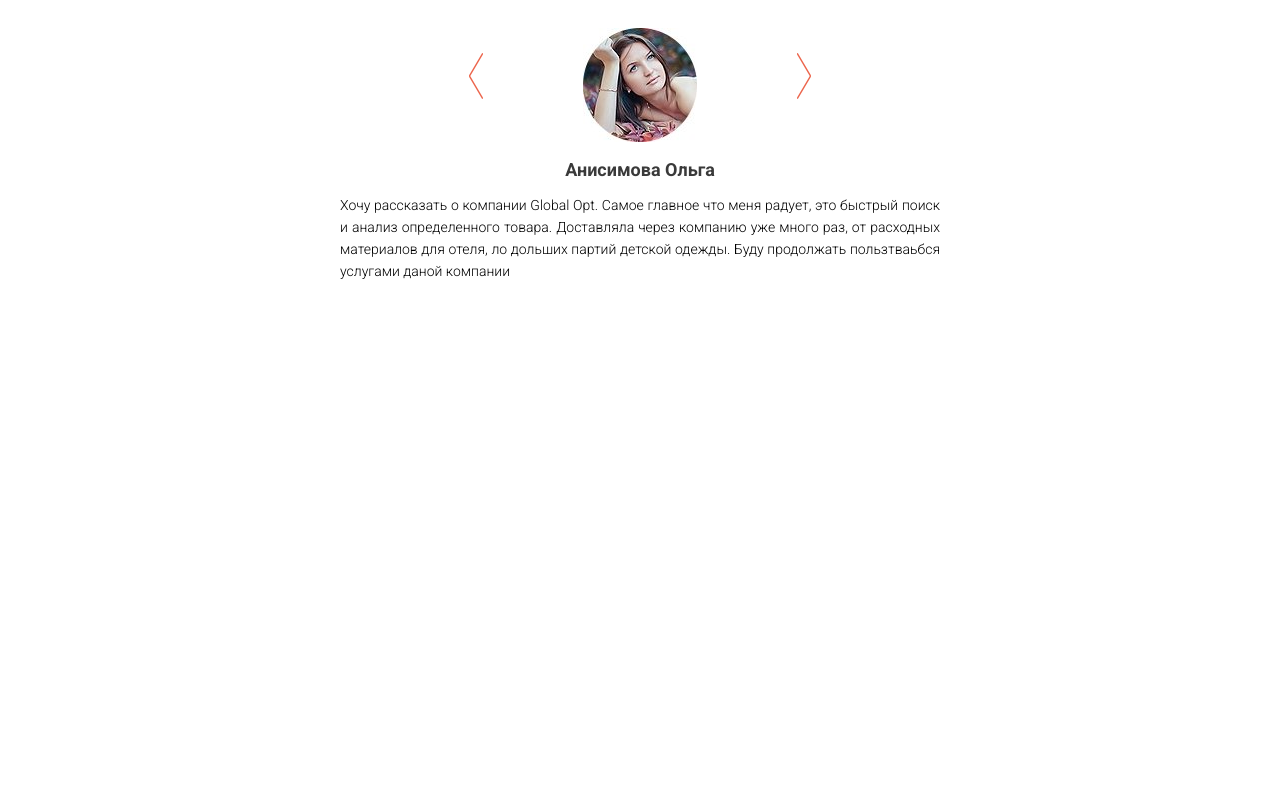
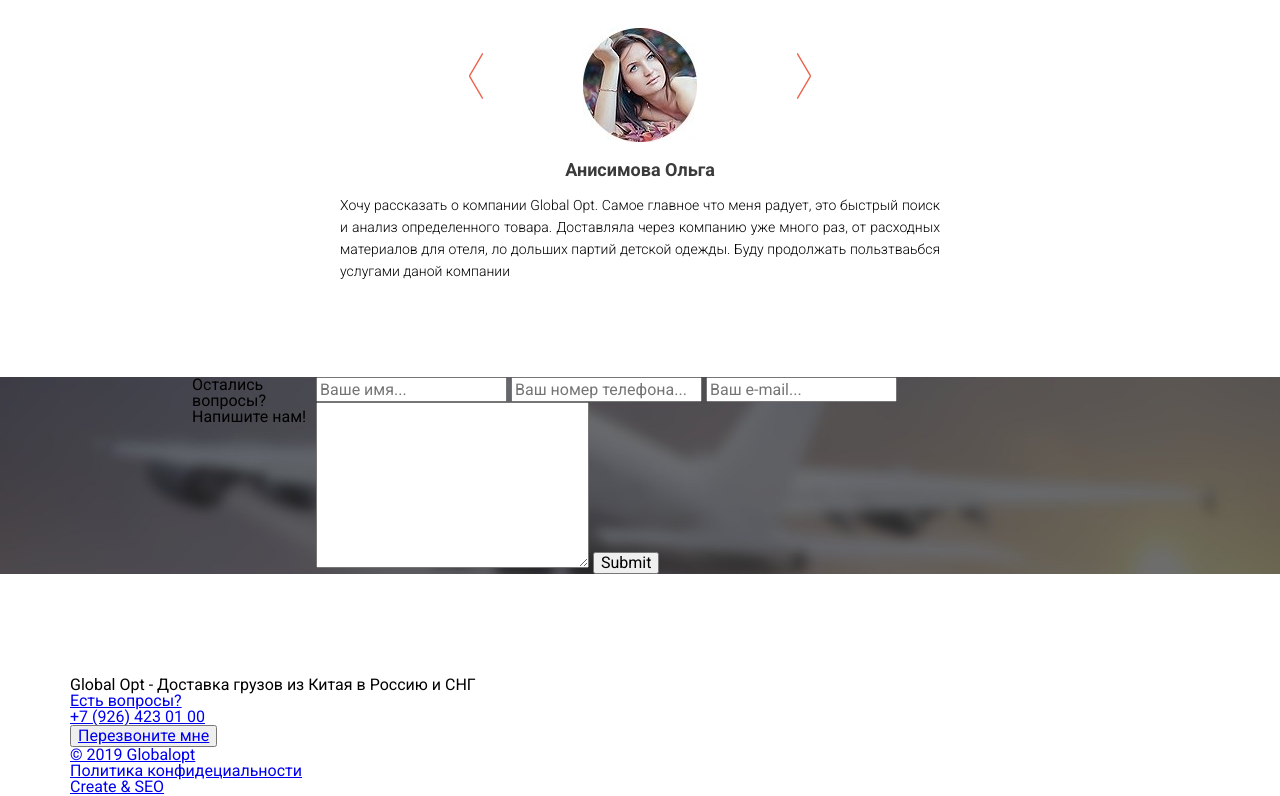
Before and after one commit to AndreiYa/globalopt, a plain HTML site: page index.html in a window 1280 px wide. Shown: the part 4338-5134 px from the top of the page. Before the commit the page ends 4715 px from the top, so only its background shows below. Drawn offline with nearby package versions, Linux system fonts and the light colour scheme; a script that the page names is missing.

Commit message:
Add files via upload

```diff
--- a/index.html
+++ b/index.html
@@ -340,36 +340,66 @@
 
 <!-- start feedback -->
 
-<!-- <section class="feedback">
+<section class="feedback">
     <div class="feedback_container container">
         <div class="feedback_wrapper">
-            <div class="feedback_title">Остались вопросы?</div>
-            <div class="feedback_subtitle">Напишите нам!</div>
+            <div class="title_wrapper">
+                <div class="feedback_title">Остались вопросы?</div>
+                <div class="feedback_subtitle">Напишите нам!</div>
+            </div>
             <form action="">
                 <input type="text" name="name" placeholder="Ваше имя...">
                 <input type="tel" name="tel" placeholder="Ваш номер телефона...">
                 <input type="email" name="email" placeholder="Ваш e-mail...">
                 <textarea name="message" id="mess" cols="30" rows="10"></textarea>
-                <input type="submit">
+                <input class="feedback_submit_btn" type="submit">
             </form>
         </div>
     </div>
-</section> -->
+</section>
 
 <!-- end feedback -->
 
 <!-- start map -->
 
-<!-- <section class="map">
-    <div id="map"></div>
-</section> -->
+<section class="map">
+    <div class="map"></div>
+</section>
+
+<!-- end map -->
+
+<!-- start footer  -->
+
+<section class="footer">
+    <div class="footer_container container">
+        <div class="footer_menu">
+            <a class="logo_img" href="#"><img src="img/logo/glopt_649.png" alt="img_logo"></a>
+            <div class="footer_content">Global Opt - Доставка грузов из Китая в Россию и СНГ</div>
+            <div class="footer_right_menu">
+                <a href="tel:+79264230100">
+                    <ul>
+                        <li><span>Есть вопросы?</span></li>
+                        <li>+7 (926) 423 01 00</li>
+                    </ul>
+                </a>
+                <button class="footer_nav_btn"><a href="#">Перезвоните мне</a></button>
+            </div>
+        </div>
+        <div class="footer_divider"></div>
+        <div class="footer_nav">
+            <ul>
+                <li><a href="#">&copy; 2019 Globalopt</a></li>
+                <li><a href="#">Политика конфидециальности</a></li>
+                <li><a href="#">Create & SEO</a></li>
+            </ul>
+        </div>
+    </div>
+</section>
 
     <script src="https://code.jquery.com/jquery-3.5.1.min.js"></script>
     <script src="js/slick.min.js"></script>
     <script src="js/script.js"></script>
     <script src="js/script.burger.js"></script>
-    <script src="https://api-maps.yandex.ru/2.1/?lang=ru_RU&amp;apikey=d5421e18-9bba-4445-bc66-4c70462ce601
-    " type="text/javascript"></script>
     <script src="icon_customImage.js" type="text/javascript"></script>
 </body>
 </html>
```
